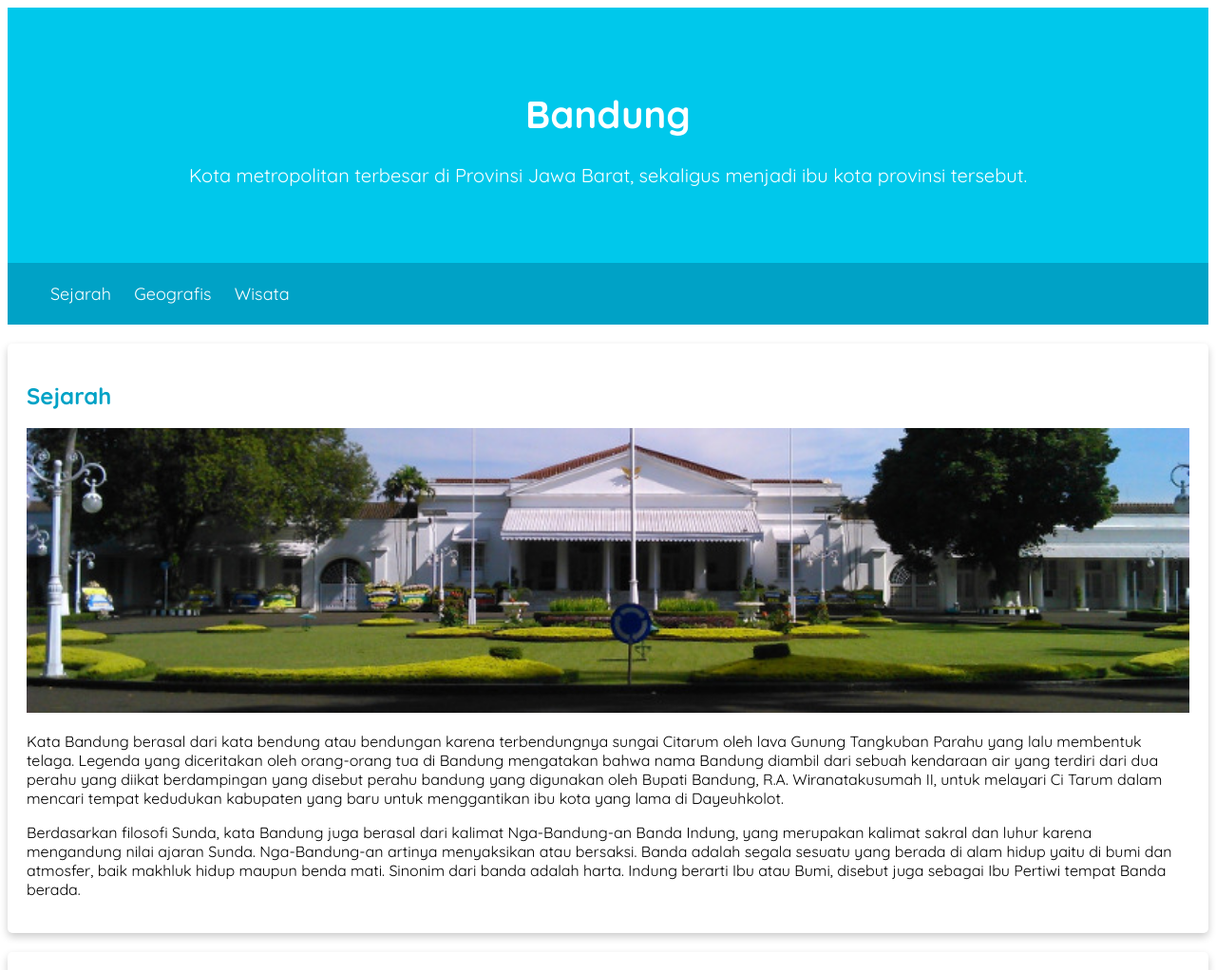
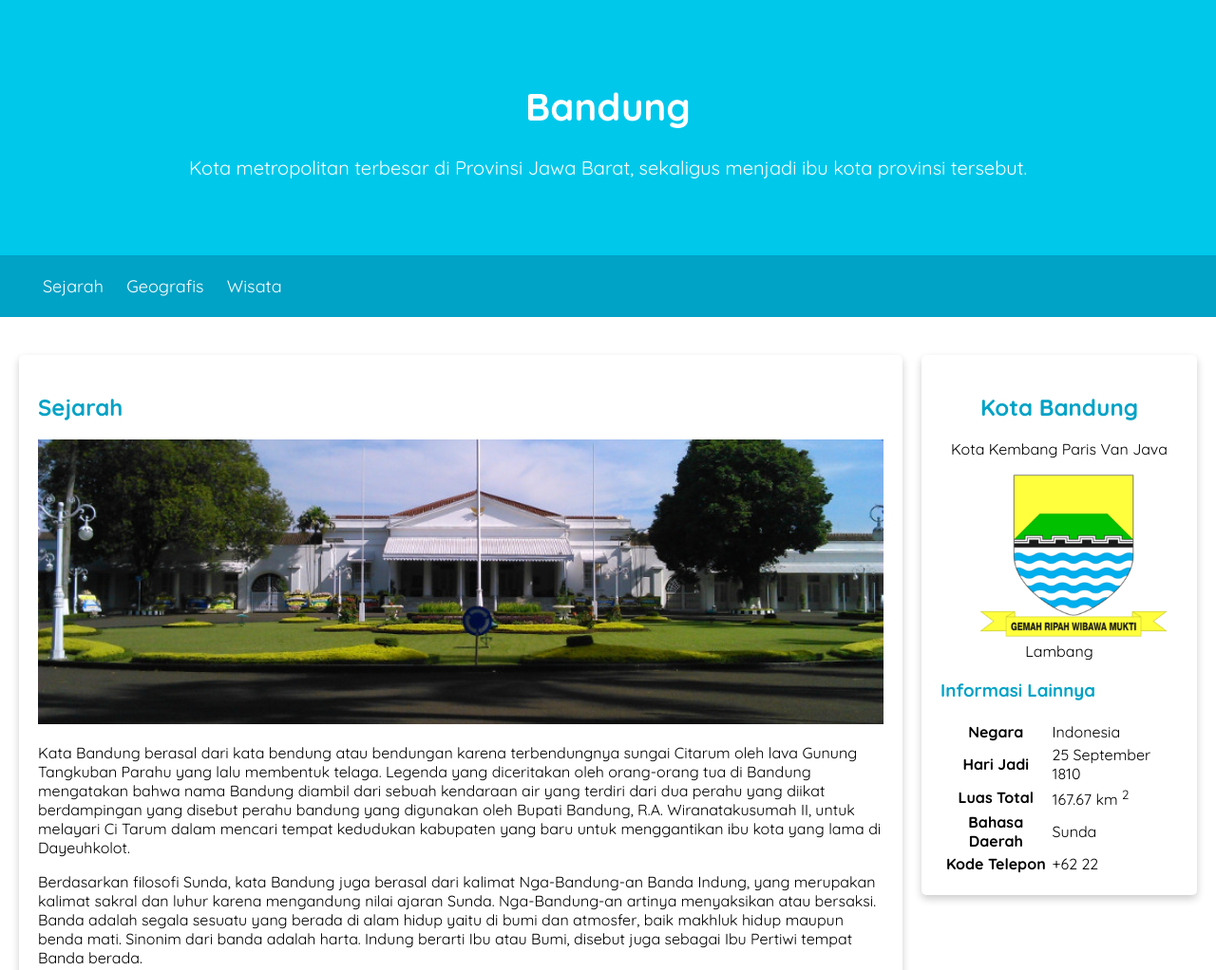
Before and after one commit to sultantirtaa/WebDasar, a plain HTML site: page index.html in a window 1280 px wide. Shown: the top 1022 px of the page at 95% size. Drawn offline with Linux system fonts and the light colour scheme.

Commit message:
layouting dengan mediaquery

```diff
--- a/assets/styles/style.css
+++ b/assets/styles/style.css
@@ -1,68 +1,91 @@
+header,
+nav li {
+  display: inline;
+}
+.jumbotron,
+footer,
+nav a {
+  color: #fff;
+}
+footer,
+nav {
+  background-color: #00a2c6;
+}
+.jumbotron,
+.profile header,
+footer {
+  text-align: center;
+}
+footer,
+nav a:hover {
+  font-weight: 700;
+}
+* {
+  box-sizing: border-box;
+}
 body {
-  font-family: "Quicksand", sans-serif;
+  font-family: Quicksand, sans-serif;
+  margin: 0;
+  padding: 0;
 }
-
 h2,
 h3 {
   color: #00a2c6;
 }
-
 .jumbotron {
   font-size: 20px;
   padding: 60px;
   background-color: #00c8eb;
-  text-align: center;
-  color: white;
 }
-
+.card,
+footer,
+main {
+  padding: 20px;
+}
 nav {
-  background-color: #00a2c6;
   padding: 5px;
+  position: sticky;
+  top: 0;
 }
-
 nav li {
-  display: inline;
   list-style-type: none;
   margin-right: 20px;
 }
-
 nav a {
   font-size: 18px;
   font-weight: 400;
   text-decoration: none;
-  color: white;
 }
-
-nav a:hover {
-  font-weight: bold;
+main {
+  overflow: auto;
 }
-
-.profile header {
-  text-align: center;
+#content {
+  float: left;
+  width: 75%;
 }
-
 .featured-image {
   width: 100%;
   height: 300px;
   object-fit: cover;
   object-position: center;
 }
-
 .card {
   box-shadow: 0 4px 8px 0 rgba(0, 0, 0, 0.2);
   border-radius: 5px;
-  padding: 20px;
   margin-top: 20px;
 }
-
 .profile img {
   width: 200px;
 }
-
-footer {
-  padding: 20px;
-  color: white;
-  background-color: #00a2c6;
-  text-align: center;
-  font-weight: bold;
+aside {
+  float: right;
+  width: 25%;
+  padding-left: 20px;
 }
+@media screen and (max-width: 1000px) {
+  #content,
+  aside {
+    width: 100%;
+    padding: 0;
+  }
+}
```
